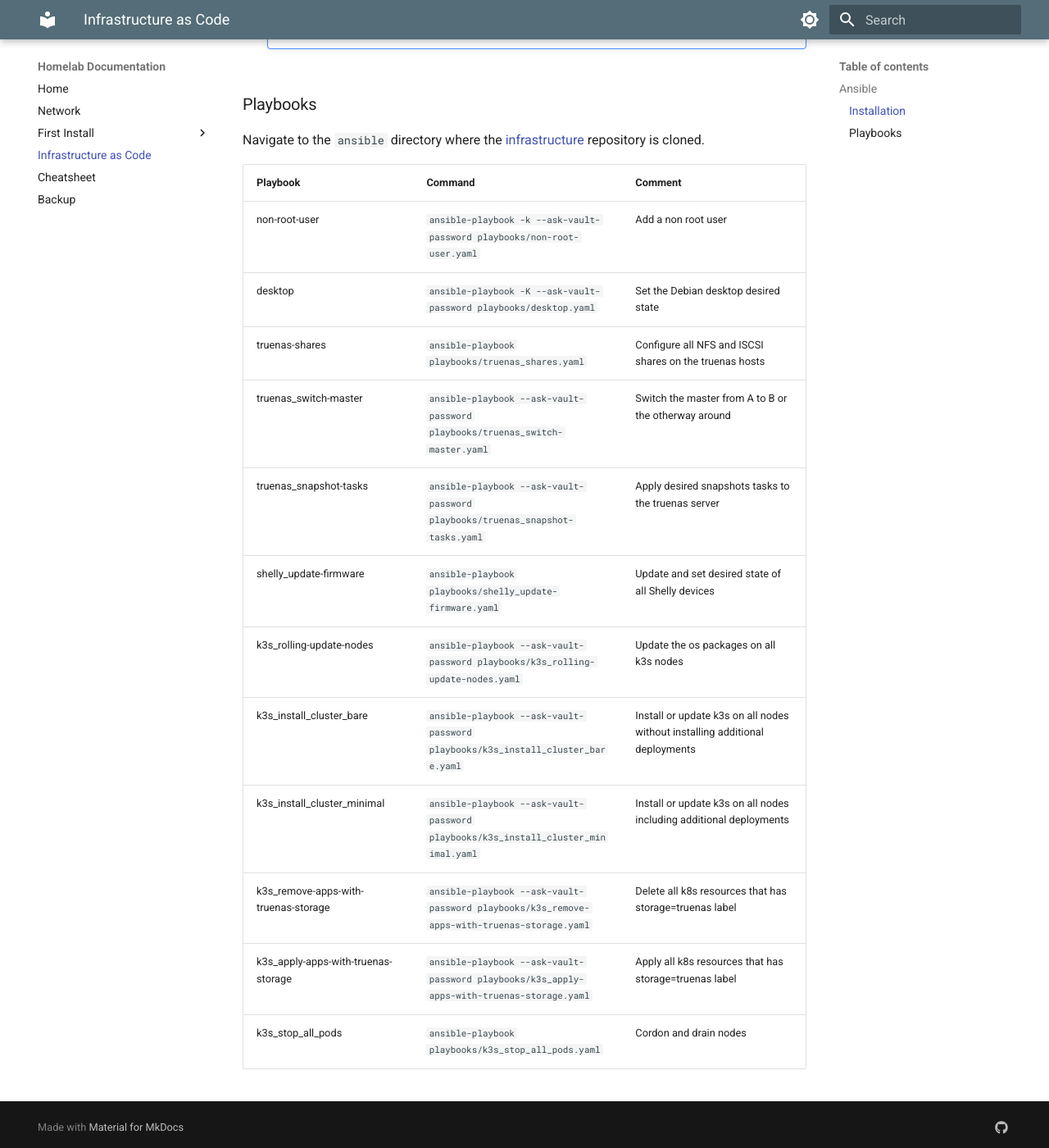
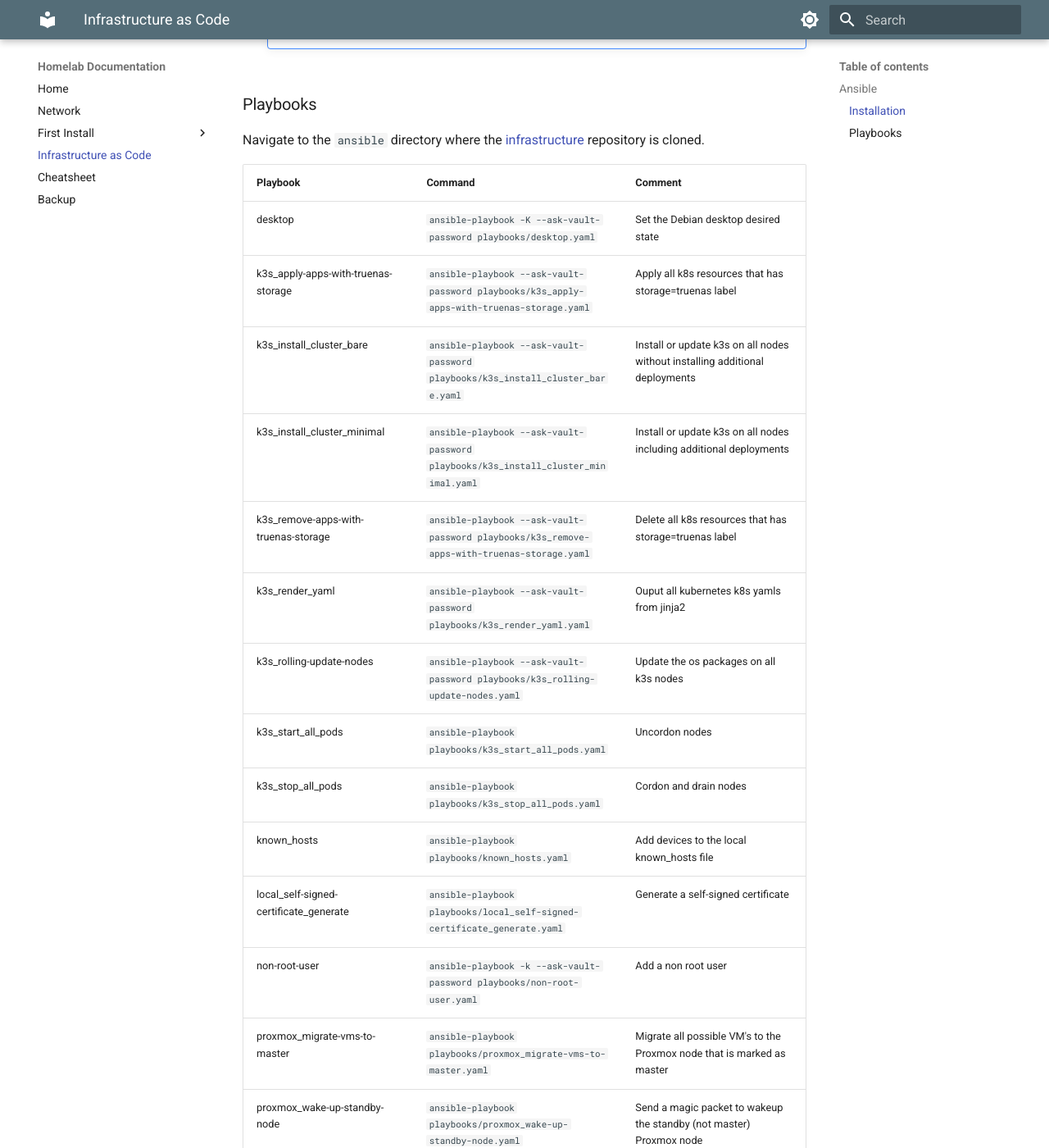
Before and after one commit to x-real-ip/documentation, an MkDocs documentation site: the page built from docs/infrastructure-as-code.md, in a window 1280 px wide and 1400 px high, scrolled down 930 px. Shown: the whole window at 82% size. Built offline with MkDocs 1.6.1 and Material for MkDocs 9.7.7, drawn with Linux system fonts in a browser that asks for light colours; some of the changed text lies outside the part shown.

Commit message:
Add more ansible playbooks

```diff
--- a/docs/infrastructure-as-code.md
+++ b/docs/infrastructure-as-code.md
@@ -48,17 +48,23 @@
 
 Navigate to the `ansible` directory where the [infrastructure](https://github.com/x-real-ip/infrastructure.git) repository is cloned.
 
-| Playbook                             | Command                                                                                   | Comment                                                                      |
-| ------------------------------------ | ----------------------------------------------------------------------------------------- | ---------------------------------------------------------------------------- |
-| non-root-user                        | `ansible-playbook -k --ask-vault-password playbooks/non-root-user.yaml`                     | Add a non root user                                                          |
-| desktop                              | `ansible-playbook -K --ask-vault-password playbooks/desktop.yaml`                           | Set the Debian desktop desired state                                         |
-| truenas-shares                       | `ansible-playbook playbooks/truenas_shares.yaml`                                            | Configure all NFS and ISCSI shares on the truenas hosts                      |
-| truenas_switch-master                | `ansible-playbook --ask-vault-password playbooks/truenas_switch-master.yaml`                | Switch the master from A to B or the otherway around  |
-| truenas_snapshot-tasks               | `ansible-playbook --ask-vault-password playbooks/truenas_snapshot-tasks.yaml`               | Apply desired snapshots tasks to the truenas server |
-| shelly_update-firmware               | `ansible-playbook playbooks/shelly_update-firmware.yaml`                                    | Update and set desired state of all Shelly devices |
-| k3s_rolling-update-nodes             | `ansible-playbook --ask-vault-password playbooks/k3s_rolling-update-nodes.yaml`             | Update the os packages on all k3s nodes                                      |
-| k3s_install_cluster_bare          | `ansible-playbook --ask-vault-password playbooks/k3s_install_cluster_bare.yaml`             | Install or update k3s on all nodes without installing additional deployments |
-| k3s_install_cluster_minimal          | `ansible-playbook --ask-vault-password playbooks/k3s_install_cluster_minimal.yaml`          | Install or update k3s on all nodes including additional deployments          |
+| Playbook | Command | Comment |
+| ------------------ | ----------------------------------------------------------------------------------------- | ---------------------------------------------------------------------------- |
+| desktop | `ansible-playbook -K --ask-vault-password playbooks/desktop.yaml` | Set the Debian desktop desired state |
+| k3s_apply-apps-with-truenas-storage  | `ansible-playbook --ask-vault-password playbooks/k3s_apply-apps-with-truenas-storage.yaml`  | Apply all k8s resources that has storage=truenas label |
+| k3s_install_cluster_bare | `ansible-playbook --ask-vault-password playbooks/k3s_install_cluster_bare.yaml` | Install or update k3s on all nodes without installing additional deployments |
+| k3s_install_cluster_minimal | `ansible-playbook --ask-vault-password playbooks/k3s_install_cluster_minimal.yaml` | Install or update k3s on all nodes including additional deployments |
 | k3s_remove-apps-with-truenas-storage | `ansible-playbook --ask-vault-password playbooks/k3s_remove-apps-with-truenas-storage.yaml` | Delete all k8s resources that has storage=truenas label |
-| k3s_apply-apps-with-truenas-storage  | `ansible-playbook --ask-vault-password playbooks/k3s_apply-apps-with-truenas-storage.yaml`  | Apply all k8s resources that has storage=truenas label |
-| k3s_stop_all_pods                    | `ansible-playbook playbooks/k3s_stop_all_pods.yaml`                                         | Cordon and drain nodes                                                       |
+| k3s_render_yaml | `ansible-playbook --ask-vault-password playbooks/k3s_render_yaml.yaml` | Ouput all kubernetes k8s yamls from jinja2 |
+| k3s_rolling-update-nodes | `ansible-playbook --ask-vault-password playbooks/k3s_rolling-update-nodes.yaml` | Update the os packages on all k3s nodes |
+| k3s_start_all_pods | `ansible-playbook playbooks/k3s_start_all_pods.yaml` | Uncordon nodes |
+| k3s_stop_all_pods | `ansible-playbook playbooks/k3s_stop_all_pods.yaml` | Cordon and drain nodes |
+| known_hosts | `ansible-playbook playbooks/known_hosts.yaml` | Add devices to the local known_hosts file |
+| local_self-signed-certificate_generate | `ansible-playbook playbooks/local_self-signed-certificate_generate.yaml` | Generate a self-signed certificate |
+| non-root-user | `ansible-playbook -k --ask-vault-password playbooks/non-root-user.yaml` | Add a non root user |
+| proxmox_migrate-vms-to-master | `ansible-playbook playbooks/proxmox_migrate-vms-to-master.yaml` | Migrate all possible VM's to the Proxmox node that is marked as master |
+| proxmox_wake-up-standby-node | `ansible-playbook playbooks/proxmox_wake-up-standby-node.yaml` | Send a magic packet to wakeup the standby (not master) Proxmox node |
+| shelly_update-firmware | `ansible-playbook playbooks/shelly_update-firmware.yaml` | Update and set desired state of all Shelly devices |
+| truenas_shares | `ansible-playbook playbooks/truenas_shares.yaml` | Configure all NFS and ISCSI shares on the truenas hosts |
+| truenas_switch-master | `ansible-playbook --ask-vault-password playbooks/truenas_switch-master.yaml` | Switch the master from A to B or the otherway around |
+| truenas_snapshot-tasks | `ansible-playbook --ask-vault-password playbooks/truenas_snapshot-tasks.yaml` | Apply desired snapshots tasks to the truenas server |
```
Also changed, not shown: docs/hypervisor.md (+4 -0 lines).
